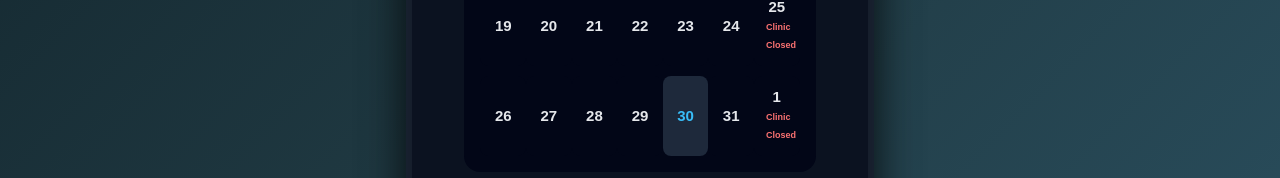
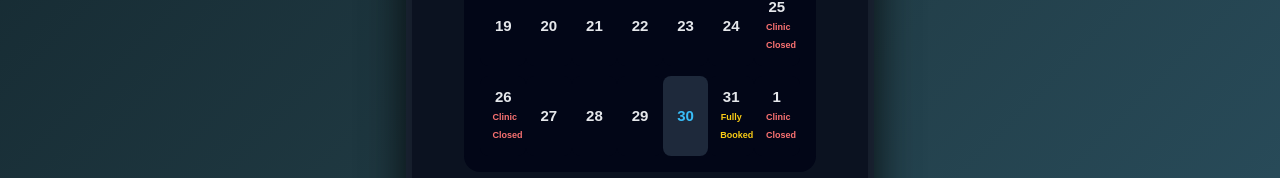
Before and after one commit to ghauravh/Appointment-Queue-System, a React (Create React App) app in the folder appointment-scheduler-frontend/: page / in a window 1280 px wide. Shown: the part 622-800 px from the top of the page. Built offline with nearby package versions, Linux system fonts and the light colour scheme.

Commit message:
adding fully booked feature

```diff
--- a/appointment-scheduler-frontend/src/components/CalendarComponent.css
+++ b/appointment-scheduler-frontend/src/components/CalendarComponent.css
@@ -131,3 +131,16 @@
   cursor: not-allowed !important;
   position: relative;
 }
+
+.fully-booked-text {
+  display: block;
+  font-size: 9px;
+  margin-top: 2px;
+  color: #facc15; /* amber */
+  text-align: center;
+  pointer-events: none;
+}
+
+.react-calendar__tile--disabled {
+  opacity: 0.6;
+}
--- a/appointment-scheduler-frontend/src/components/CalendarComponent.js
+++ b/appointment-scheduler-frontend/src/components/CalendarComponent.js
@@ -1,13 +1,40 @@
-import React, { useState } from 'react';
-import Calendar from 'react-calendar';
-import 'react-calendar/dist/Calendar.css';
-import './CalendarComponent.css';
+import React, { useState } from "react";
+import Calendar from "react-calendar";
+import "react-calendar/dist/Calendar.css";
+import "./CalendarComponent.css";
+
+/* ✅ Custom clinic holidays (YYYY-MM-DD) */
+const HOLIDAYS = [
+  "2026-01-26", // Republic Day
+  "2026-08-15", // Independence Day
+  "2026-10-02", // Gandhi Jayanti
+];
+
+/* ✅ Max appointments per day */
+const MAX_APPOINTMENTS_PER_DAY = 10;
+
+/* ✅ Mock booking counts (UI-only) */
+const BOOKED_DATES = {
+  "2026-01-31": 10,
+  "2026-02-05": 10,
+  "2026-02-10": 8,
+};
 
 const CalendarComponent = ({ onDateChange }) => {
   const today = new Date();
   today.setHours(0, 0, 0, 0);
 
   const [selectedDate, setSelectedDate] = useState(today);
+
+  /* 🔹 Helper: format date as YYYY-MM-DD */
+  const formatDate = (date) => date.toISOString().split("T")[0];
+
+  /* 🔹 Helper: check holiday */
+  const isHoliday = (date) => HOLIDAYS.includes(formatDate(date));
+
+  /* 🔹 Helper: check fully booked */
+  const isFullyBooked = (date) =>
+    BOOKED_DATES[formatDate(date)] >= MAX_APPOINTMENTS_PER_DAY;
 
   const handleDateChange = (date) => {
     setSelectedDate(date);
@@ -17,21 +44,34 @@ const CalendarComponent = ({ onDateChange }) => {
   return (
     <div className="calendar-container">
       <Calendar
+        value={selectedDate}
         onChange={handleDateChange}
-  value={selectedDate}
         minDate={today}
 
-  /* Disable Sundays */
+        /* ❌ Disable Sundays, holidays, fully booked days */
         tileDisabled={({ date, view }) =>
-    view === 'month' && date.getDay() === 0
+          view === "month" &&
+          (date.getDay() === 0 || isHoliday(date) || isFullyBooked(date))
         }
 
-  /* Show "Clinic Closed" on Sundays */
-  tileContent={({ date, view }) =>
-    view === 'month' && date.getDay() === 0 ? (
+        /* 📝 Status text on tiles */
+        tileContent={({ date, view }) => {
+          if (view !== "month") return null;
+
+          if (date.getDay() === 0 || isHoliday(date)) {
+            return (
               <span className="clinic-closed-text">Clinic Closed</span>
-    ) : null
+            );
           }
+
+          if (isFullyBooked(date)) {
+            return (
+              <span className="fully-booked-text">Fully Booked</span>
+            );
+          }
+
+          return null;
+        }}
       />
 
       <p className="selected-date">
```
Lines whose indentation alone changed are shown as unchanged.
